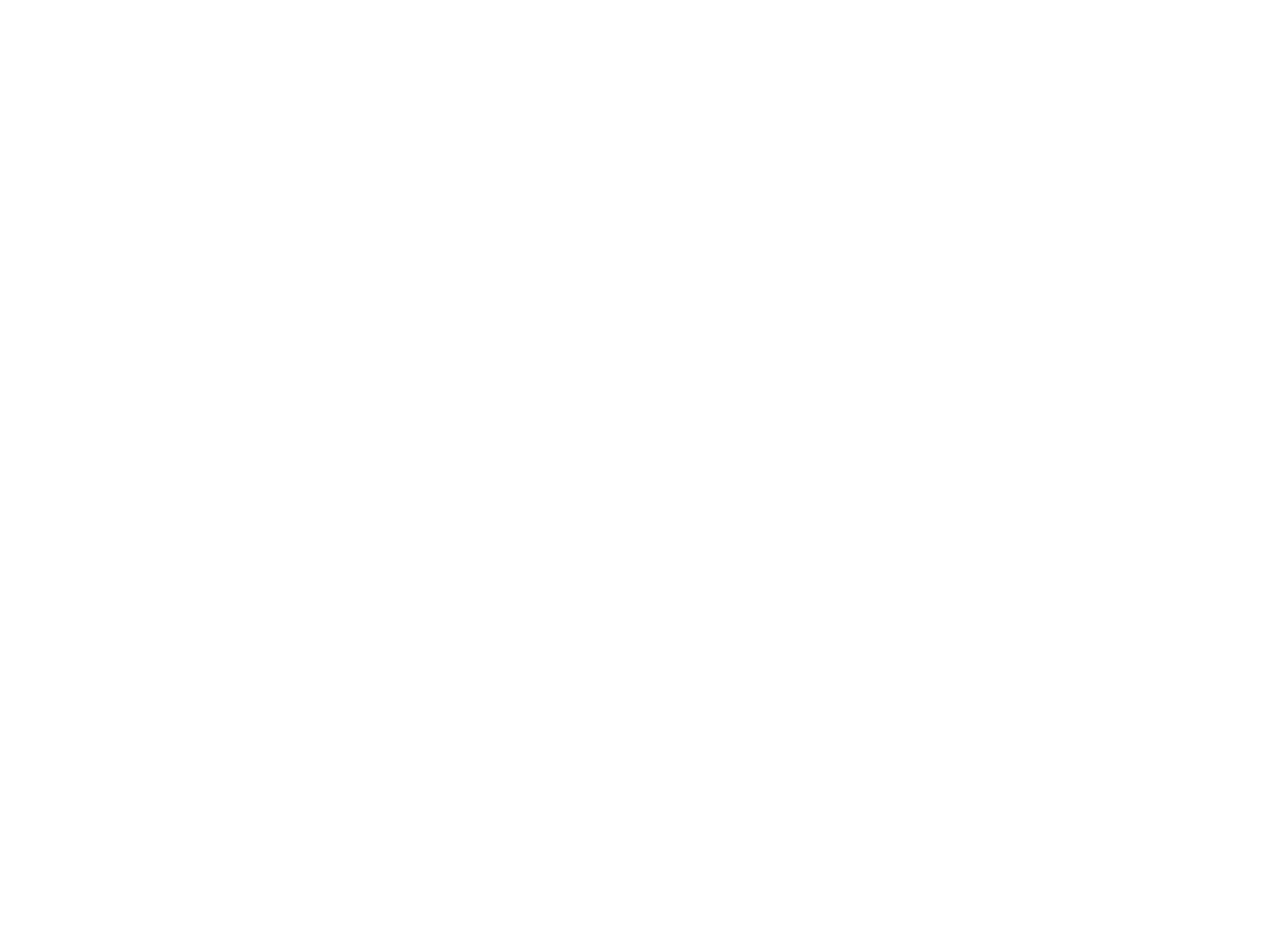
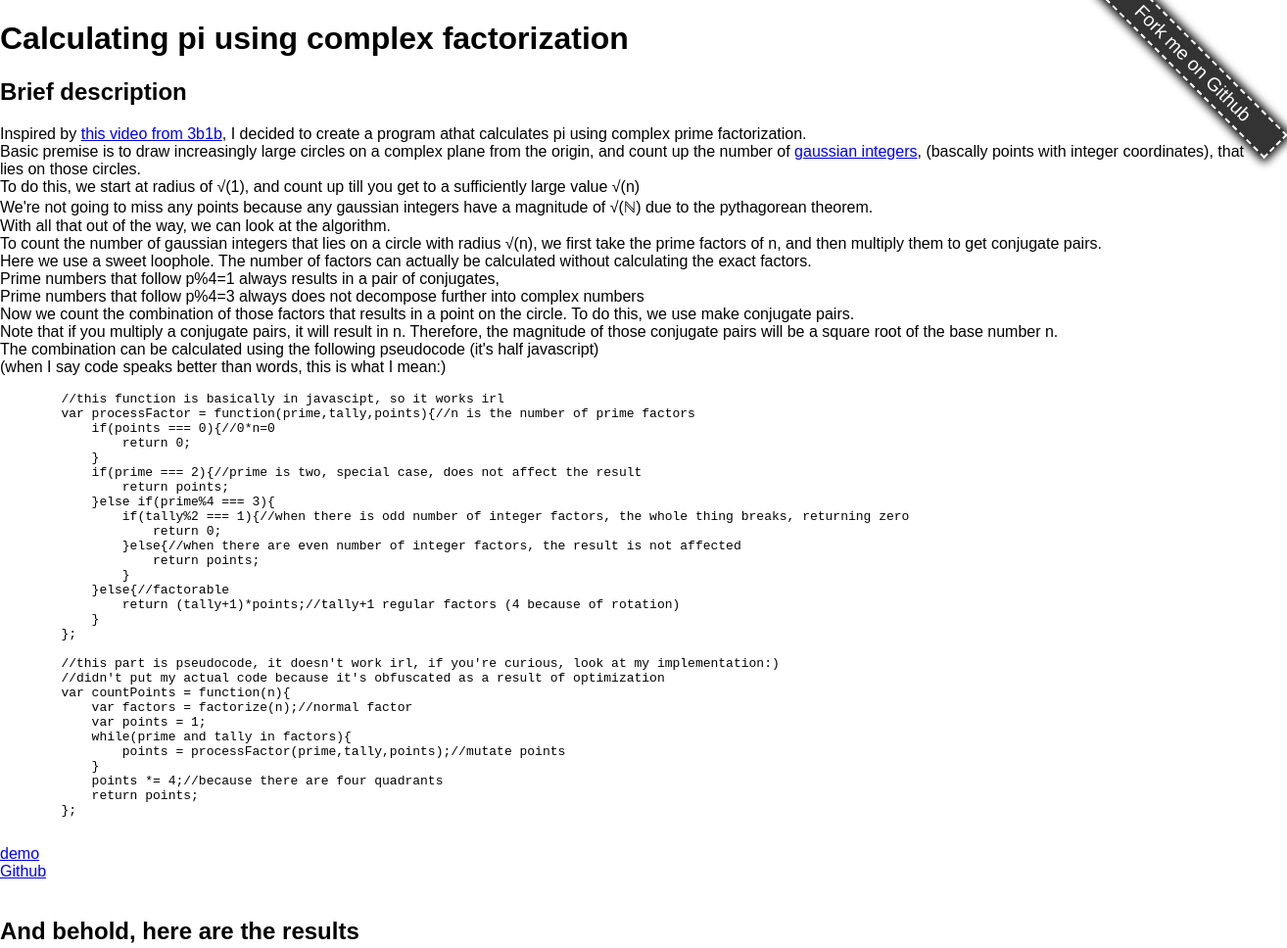
Before and after one commit to martian17/prime-pi, a plain HTML site: page index.html in a window 1280 px wide. Shown: the top 968 px of the page at 98% size, 1314 px wide, since content can reach past the window. Before the commit the page ends 800 px from the top, so only its background shows below. Drawn offline with Linux system fonts and the light colour scheme.

Commit message:
final commit, Done for today. good night

```diff
--- a/index.html
+++ b/index.html
@@ -6,5 +6,60 @@
 <link rel="stylesheet" href="style.css">
 </head>
 <body>
+    <h1>Calculating pi using complex factorization</h1>
+    <h2>Brief description</h2>
+    <p>
+    Inspired by <a target="_blank" href="https://www.youtube.com/watch?v=NaL_Cb42WyY">this video from 3b1b</a>, I decided to create a program athat calculates pi using complex prime factorization.<br>
+    Basic premise is to draw increasingly large circles on a complex plane from the origin, and count up the number of <a target="_blank" href="https://en.wikipedia.org/wiki/Gaussian_integer">gaussian integers</a>, (bascally points with integer coordinates), that lies on those circles.<br>
+    To do this, we start at radius of √(1), and count up till you get to a sufficiently large value √(n)<br>
+    We're not going to miss any points because any gaussian integers have a magnitude of √(ℕ) due to the pythagorean theorem.<br>
+    With all that out of the way, we can look at the algorithm.<br>
+    To count the number of gaussian integers that lies on a circle with radius √(n), we first take the prime factors of n, and then multiply them to get conjugate pairs.<br>
+    Here we use a sweet loophole. The number of factors can actually be calculated without calculating the exact factors.<br>
+    Prime numbers that follow p%4=1 always results in a pair of conjugates,<br>
+    Prime numbers that follow p%4=3 always does not decompose further into complex numbers<br>
+    Now we count the combination of those factors that results in a point on the circle. To do this, we use make conjugate pairs.<br>
+    Note that if you multiply a conjugate pairs, it will result in n. Therefore, the magnitude of those conjugate pairs will be a square root of the base number n.<br>
+    The combination can be calculated using the following pseudocode (it's half javascript)<br>
+    (when I say code speaks better than words, this is what I mean:)<br>
+    <pre>
+        //this function is basically in javascipt, so it works irl
+        var processFactor = function(prime,tally,points){//n is the number of prime factors
+            if(points === 0){//0*n=0
+                return 0;
+            }
+            if(prime === 2){//prime is two, special case, does not affect the result
+                return points;
+            }else if(prime%4 === 3){
+                if(tally%2 === 1){//when there is odd number of integer factors, the whole thing breaks, returning zero
+                    return 0;
+                }else{//when there are even number of integer factors, the result is not affected
+                    return points;
+                }
+            }else{//factorable
+                return (tally+1)*points;//tally+1 regular factors (4 because of rotation)
+            }
+        };
+
+        //this part is pseudocode, it doesn't work irl, if you're curious, look at my implementation:)
+        //didn't put my actual code because it's obfuscated as a result of optimization
+        var countPoints = function(n){
+            var factors = factorize(n);//normal factor
+            var points = 1;
+            while(prime and tally in factors){
+                points = processFactor(prime,tally,points);//mutate points
+            }
+            points *= 4;//because there are four quadrants
+            return points;
+        };
+    </pre>
+    <a target="_blank" href="https://codepen.io/MartianLord/full/zYNwOry">demo</a><br>
+    <a target="_blank" href="https://github.com/martian17/prime-pi">Github</a><br>
+    <a target="_blank" id="github" href="https://github.com/martian17/prime-pi">Fork me on Github</a>
+    <br>
+    <h2>And behold, here are the results</h2>
+    <pre id="result"></pre>
+
+    </p>
     <script src="main.js"></script>
 </body>
--- a/main.js
+++ b/main.js
@@ -18,43 +18,44 @@ var nfactor = function(){
     return factors;
 };
 
-var processFactor = function(prime,n,hands){
-    //console.log(prime,n,hands);
-    if(hands === 0){
+var processFactor = function(prime,n,points){
+    //console.log(prime,n,points);
+    if(points === 0){
         return 0;
     }
     if(prime === 2){
-        return hands;
+        return points;
     }else if(prime%4 === 3){
         if(n%2 === 1){//no points, sorry
             return 0;
         }else{
-            return hands;
+            return points;
         }
     }else{//factorable
-        return 4*n+hands;//n+1 regular factors (4 because of rotation)
+        return (n+1)*points;//n+1 regular factors (4 because of rotation)
     }
 };
 
+var gaussianIntegers = 5;//because the number starts from 2
 
 var loop = function(){//counts the number of gaussian integers on the circle
     var factors = nfactor();
     var nn = n;
-    if(nn > 100){
-        return  false;
-    }
+    //if(nn > 100){
+    //    return  false;
+    //}
     var npairs = 0;
     var currentTally = 0;
     var previousPrime = 0;
     var first = true;
-    var hands = 4;
+    var points = 1;
     for(var i = 0; i < factors.length; i++){
         var p = factors[i];
         if(p === previousPrime){
             currentTally++;
         }else if(!first){
             //process the previous tally
-            hands = processFactor(previousPrime,currentTally,hands);
+            points = processFactor(previousPrime,currentTally,points);
             currentTally = 1;
         }else{
             currentTally++;
@@ -62,9 +63,15 @@ var loop = function(){//counts the number of gaussian integers on the circle
         first = false;
         previousPrime = p;
     }
-    hands = processFactor(previousPrime,currentTally,hands);
-    console.log(nn,factors,hands/*,previousPrime,currentTally,hands*/);
-    loop();
+    points = processFactor(previousPrime,currentTally,points);
+    points *= 4;
+    gaussianIntegers += points;
+    var pi = gaussianIntegers/nn;//nn = r^2
+    console.log(pi);
+
+    console.log(nn,factors,points/*,previousPrime,currentTally,points*/);
+    document.getElementById("result").innerHTML += "Radius "+nn+": points: "+points+" π: "+pi+"\n";
+    setTimeout(loop,30);
 };
 
 loop();
--- a/style.css
+++ b/style.css
@@ -1,3 +1,20 @@
 body{
     margin:0px;
+    font-family:Arial;
 }
+
+
+
+#github{
+  color:#fff;
+  text-decoration:none;
+  background-color:#333;
+  position:absolute;
+  right:-3em;
+  top:2.5em;   transform:rotate(45deg);
+  z-index:10;
+  font-size:1.2em;
+  padding:0.2em 2em;
+  border: dashed 2px #fff;
+  box-shadow:0px 0px 10px 3px #000;
+}
```
Also changed, not shown: 1 other file.
